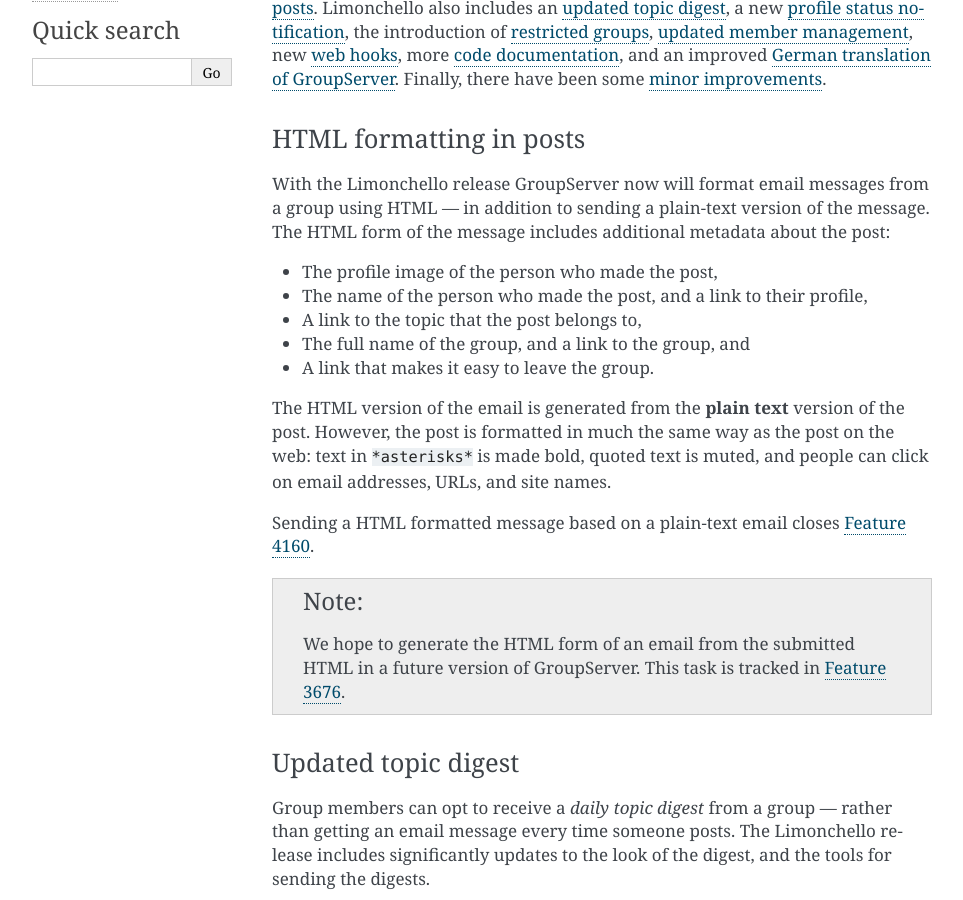
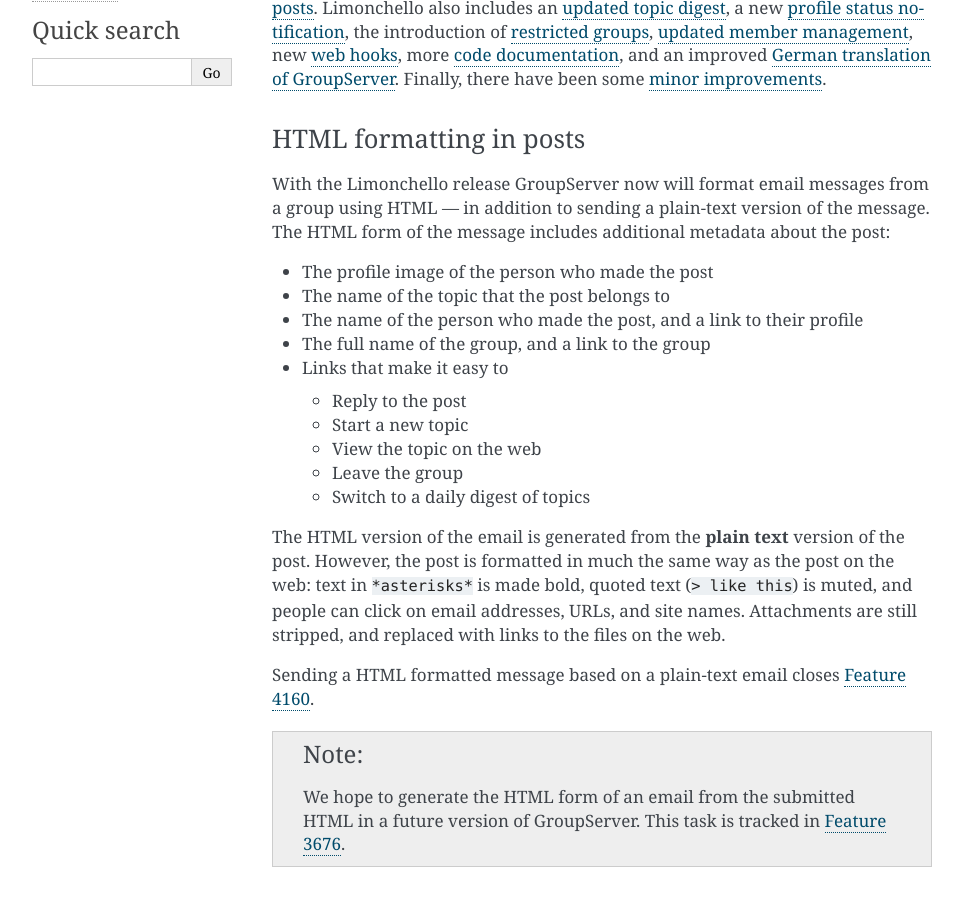
Before and after one commit to groupserver/buildout, a Sphinx documentation site: the page built from docs/release-notes-15xx.rst, in a window 1280 px wide and 900 px high, scrolled down 652 px. Shown: the whole window, without its empty margins (148-1111 px from the left). Built offline with Sphinx 7.4.7, drawn with Linux system fonts in a browser that asks for light colours.

Commit message:
Updating the docs

```diff
--- a/docs/release-notes-15xx.rst
+++ b/docs/release-notes-15xx.rst
@@ -44,18 +44,26 @@
 plain-text version of the message. The HTML form of the message
 includes additional metadata about the post:
 
-* The profile image of the person who made the post,
+* The profile image of the person who made the post
+* The name of the topic that the post belongs to
 * The name of the person who made the post, and a link to their
-  profile,
-* A link to the topic that the post belongs to,
-* The full name of the group, and a link to the group, and
-* A link that makes it easy to leave the group.
+  profile
+* The full name of the group, and a link to the group
+* Links that make it easy to
+
+  + Reply to the post
+  + Start a new topic
+  + View the topic on the web
+  + Leave the group
+  + Switch to a daily digest of topics
 
 The HTML version of the email is generated from the **plain
 text** version of the post. However, the post is formatted in
 much the same way as the post on the web: text in ``*asterisks*``
-is made bold, quoted text is muted, and people can click on email
-addresses, URLs, and site names.
+is made bold, quoted text (``> like this``) is muted, and people
+can click on email addresses, URLs, and site names. Attachments
+are still stripped, and replaced with links to the files on the
+web.
 
 Sending a HTML formatted message based on a plain-text email
 closes `Feature 4160`_.
```
